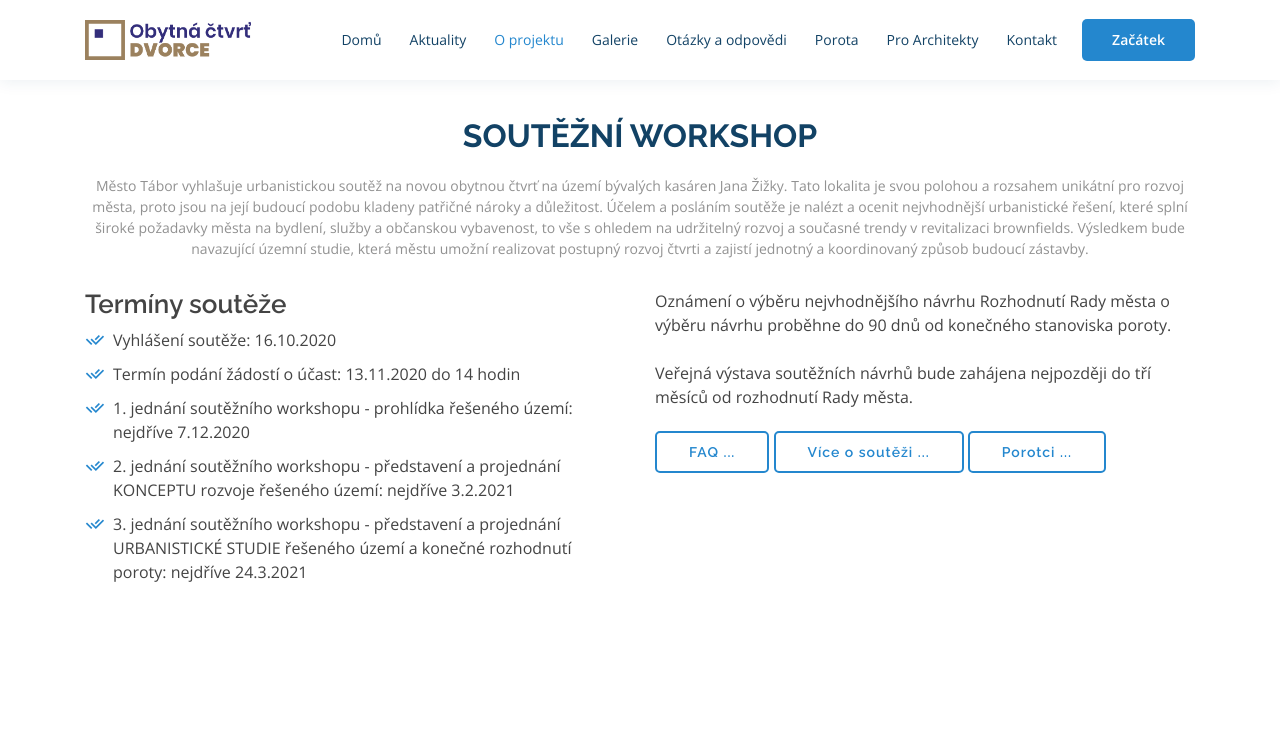
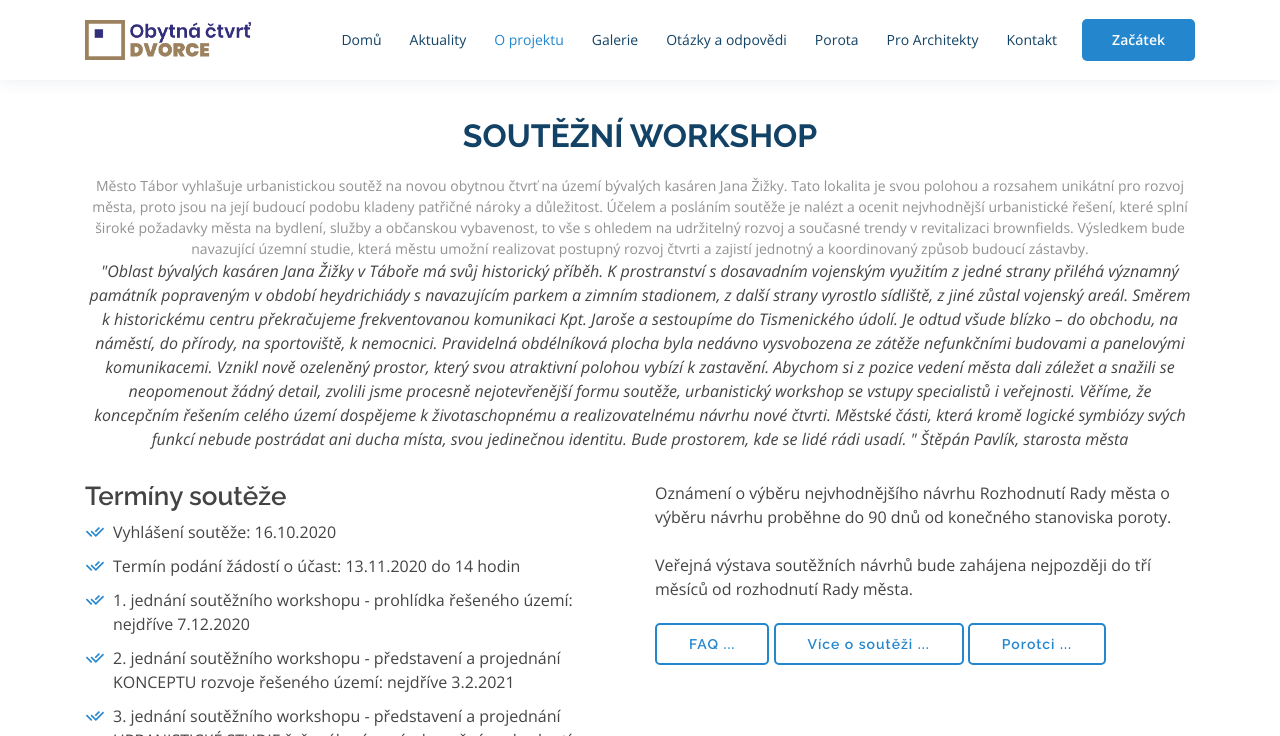
Before and after one commit to dvorcetabor/web, a Jekyll site: the page built from index.md, in a window 1280 px wide and 900 px high, scrolled down 1289 px, cut to the strip 0-736 px from the top of the window. Built offline with Jekyll 4.4.1, drawn with Linux system fonts in a browser that asks for light colours.

Commit message:
starostova citace

```diff
--- a/_includes/sections/about.html
+++ b/_includes/sections/about.html
@@ -6,6 +6,24 @@
       <h2>Soutěžní workshop</h2>
       <p>Město Tábor vyhlašuje urbanistickou soutěž na novou obytnou čtvrť na území bývalých kasáren Jana Žižky. Tato lokalita je svou polohou a rozsahem unikátní pro rozvoj města, proto jsou na její budoucí podobu kladeny patřičné nároky a důležitost. Účelem a posláním soutěže je nalézt a ocenit nejvhodnější urbanistické řešení, které splní široké požadavky města na bydlení, služby a občanskou vybavenost, to vše s ohledem na udržitelný rozvoj a současné trendy v revitalizaci brownfields. Výsledkem bude navazující územní studie, která městu umožní realizovat postupný rozvoj čtvrti a zajistí jednotný a koordinovaný způsob budoucí zástavby.
       </p>
+
+      <cite>
+        "Oblast bývalých kasáren Jana Žižky v Táboře má svůj
+historický příběh. K prostranství s dosavadním vojenským využitím z jedné
+strany přiléhá významný památník popraveným v období heydrichiády s navazujícím
+parkem a zimním stadionem, z další strany vyrostlo sídliště, z jiné zůstal
+vojenský areál. Směrem k historickému centru překračujeme frekventovanou
+komunikaci Kpt. Jaroše a sestoupíme do Tismenického údolí. Je odtud všude
+blízko – do obchodu, na náměstí, do přírody, na sportoviště, k nemocnici. Pravidelná
+obdélníková plocha byla nedávno vysvobozena ze zátěže nefunkčními budovami a
+panelovými komunikacemi. Vznikl nově ozeleněný prostor, který svou atraktivní
+polohou vybízí k zastavění. Abychom si z pozice vedení města dali záležet
+a snažili se neopomenout žádný detail, zvolili jsme procesně nejotevřenější
+formu soutěže, urbanistický workshop se vstupy specialistů i veřejnosti.
+Věříme, že koncepčním řešením celého území dospějeme k životaschopnému a  realizovatelnému návrhu nové čtvrti.
+        Městské části, která kromě logické symbiózy svých funkcí nebude postrádat ani ducha místa, svou jedinečnou identitu.
+        Bude prostorem, kde se lidé rádi usadí. " Štěpán Pavlík, starosta města
+      </cite>
     </div>
 
     <div class="row content">
```
